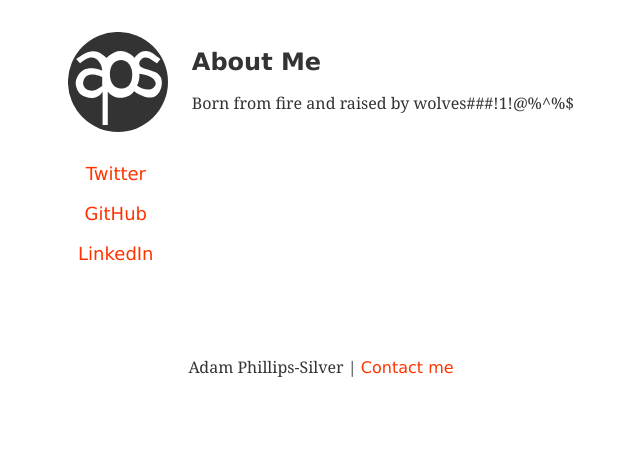
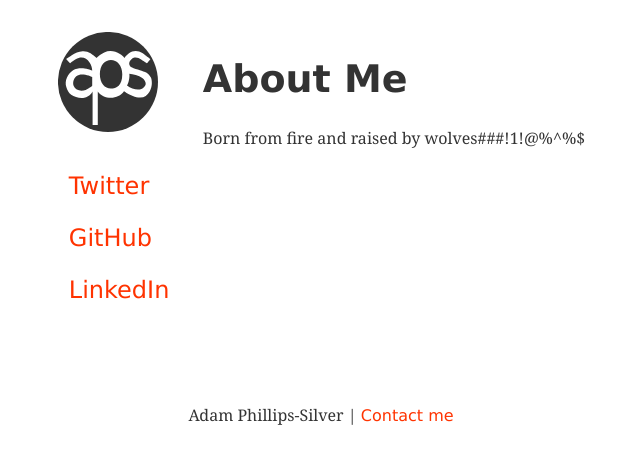
Before and after one commit to Adam-PS/mobilelayout, a Jekyll site: the page built from index.html, in a window 1280 px wide. Shown: the top 464 px of the page, without its empty margins (319-959 px from the left). Built offline with Jekyll 4.4.1, drawn with Linux system fonts in a browser that asks for light colours.

Commit message:
Update main.css

```diff
--- a/css/main.css
+++ b/css/main.css
@@ -28,8 +28,8 @@ header {
 }
 
 .logo {
-	max-width: 100px;
-	max-height: 100px;
+	max-width: 150px;
+	max-height: 150px;
 }
 
 .logo-style0{
@@ -41,7 +41,7 @@ header {
 }
 
 header ul {
-	font-size: 18px;
+	font-size: 24px;
 	padding: 0;
 }
 
@@ -49,6 +49,7 @@ header li {
 	display: inline-block;
 	width: 78px;
 	padding: .5em;
+	margin: auto;
 }
 /*  Main  */
 main {
@@ -59,7 +60,7 @@ main {
 
 h1 {
 	font-family: Verdana, Tahoma, sans-serif;
-	font-size: 24px;
+	font-size: 38px;
 	font-weight: bold;
 	text-align: left;
 }
@@ -80,7 +81,7 @@ footer p {
 @media screen and (min-width: 640px) {
 	header, main {
 		display: inline-block;
-		margin: 32px 10px;
+		margin: 32px 20px;
 	}
 
 	header li {
```
